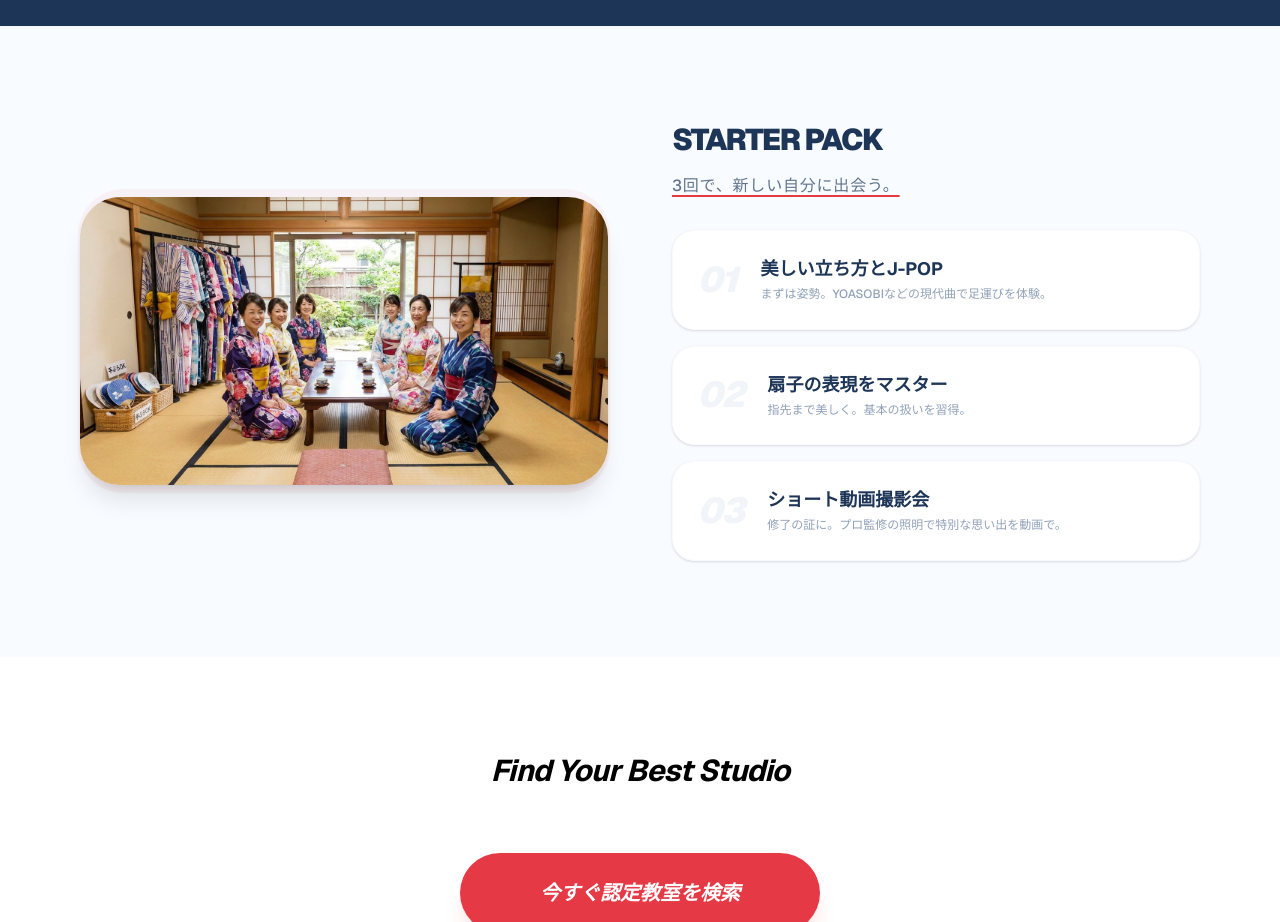
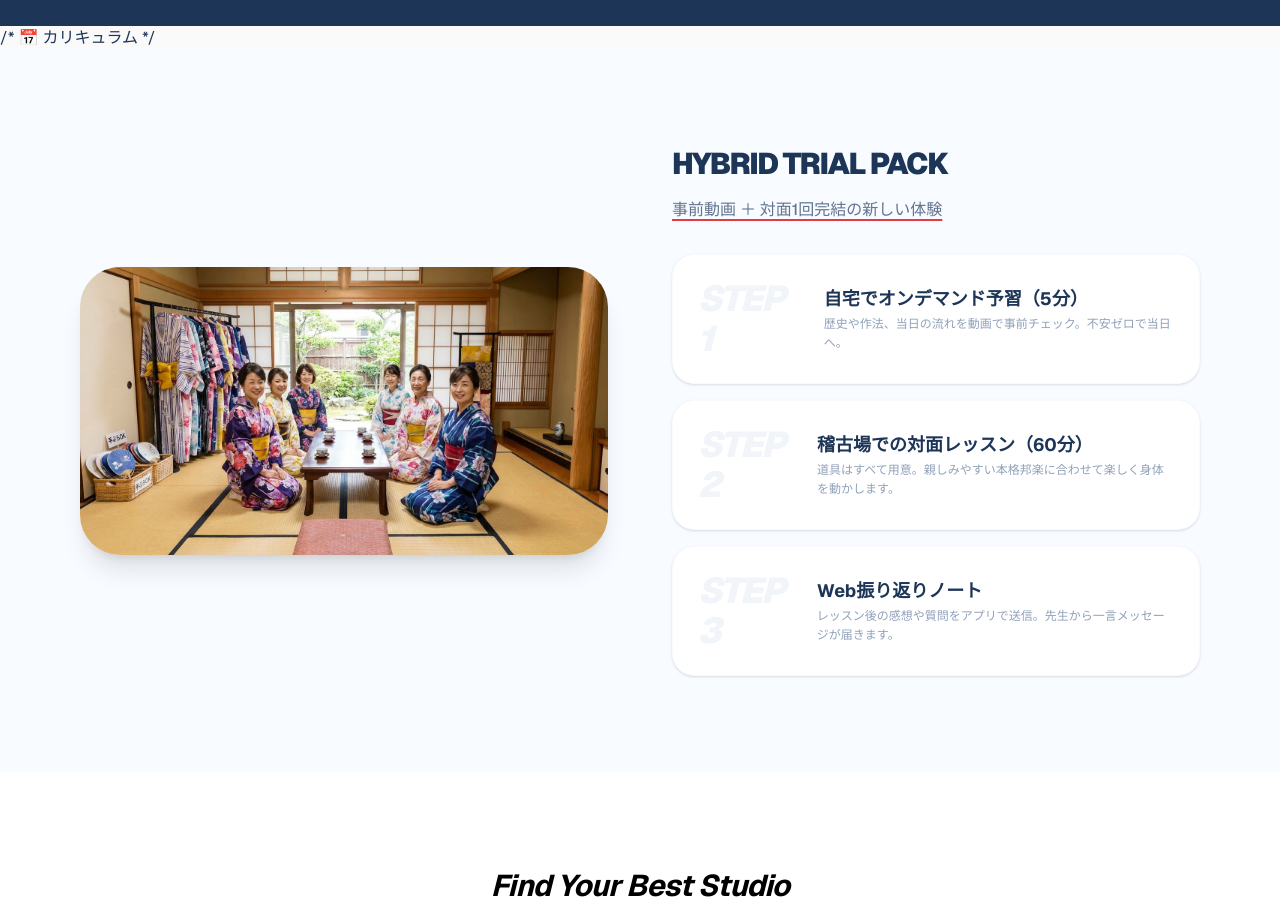
Before and after one commit to ivu115/maibazu-app, a Next.js app: page / in a window 1280 px wide. Shown: the part 2180-3102 px from the top of the page. Built offline with nearby package versions, Linux system fonts and the light colour scheme.

Commit message:
新コンセプト（ハイブリッド体験・生徒ノート）の反映

```diff
--- a/src/app/globals.css
+++ b/src/app/globals.css
@@ -1,5 +1,4 @@
 @import "tailwindcss";
-@import "tw-animate-css";
 @import "shadcn/tailwind.css";
 
 @custom-variant dark (&:is(.dark *));
--- a/src/app/page.tsx
+++ b/src/app/page.tsx
@@ -125,23 +125,22 @@ export default function Home() {
         </div>
       </section>
 
-      {/* 📅 カリキュラム */}
+/* 📅 カリキュラム */
 <section id="course" className="py-24 bg-[#f8fbff] text-black">
   <div className="max-w-6xl mx-auto px-4">
     <div className="grid md:grid-cols-2 gap-16 items-center">
       <div className="relative group">
-              <div className="absolute -inset-4 bg-[#E63946]/5 rounded-[3rem] scale-95 group-hover:scale-100 transition-transform"></div>
         <img src="/rental.jpg" alt="Rich Selection" className="relative rounded-[2.5rem] shadow-xl w-full h-auto" />
       </div>
       <div className="space-y-8">
         <header>
-                <h2 className="text-3xl font-black text-[#1D3557] mb-4 uppercase tracking-tighter">Starter pack</h2>
-                <p className="text-slate-500 font-medium underline decoration-[#E63946] decoration-2 underline-offset-4 tracking-wider">3回で、新しい自分に出会う。</p>
+          <h2 className="text-3xl font-black text-[#1D3557] mb-4 uppercase tracking-tighter">Hybrid Trial Pack</h2>
+          <p className="text-slate-500 font-medium underline decoration-[#E63946] decoration-2 underline-offset-4">事前動画 ＋ 対面1回完結の新しい体験</p>
         </header>
         <div className="space-y-4">
-                <StepItem number="01" title="美しい立ち方とJ-POP" desc="まずは姿勢。YOASOBIなどの現代曲で足運びを体験。" />
-                <StepItem number="02" title="扇子の表現をマスター" desc="指先まで美しく。基本の扱いを習得。" />
-                <StepItem number="03" title="ショート動画撮影会" desc="修了の証に。プロ監修の照明で特別な思い出を動画で。" />
+          <StepItem number="STEP 1" title="自宅でオンデマンド予習（5分）" desc="歴史や作法、当日の流れを動画で事前チェック。不安ゼロで当日へ。" />
+          <StepItem number="STEP 2" title="稽古場での対面レッスン（60分）" desc="道具はすべて用意。親しみやすい本格邦楽に合わせて楽しく身体を動かします。" />
+          <StepItem number="STEP 3" title="Web振り返りノート" desc="レッスン後の感想や質問をアプリで送信。先生から一言メッセージが届きます。" />
         </div>
       </div>
     </div>
```
Lines whose indentation alone changed are shown as unchanged.
